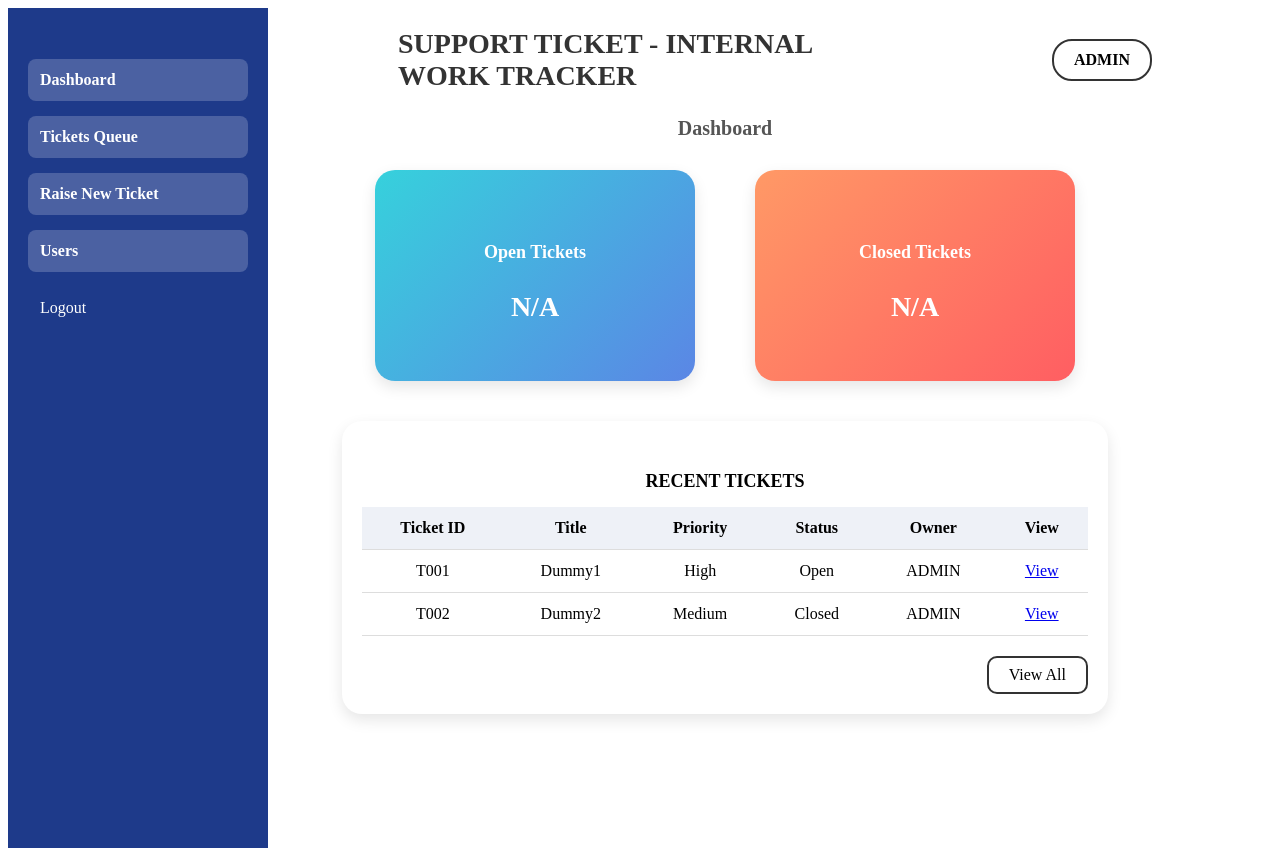
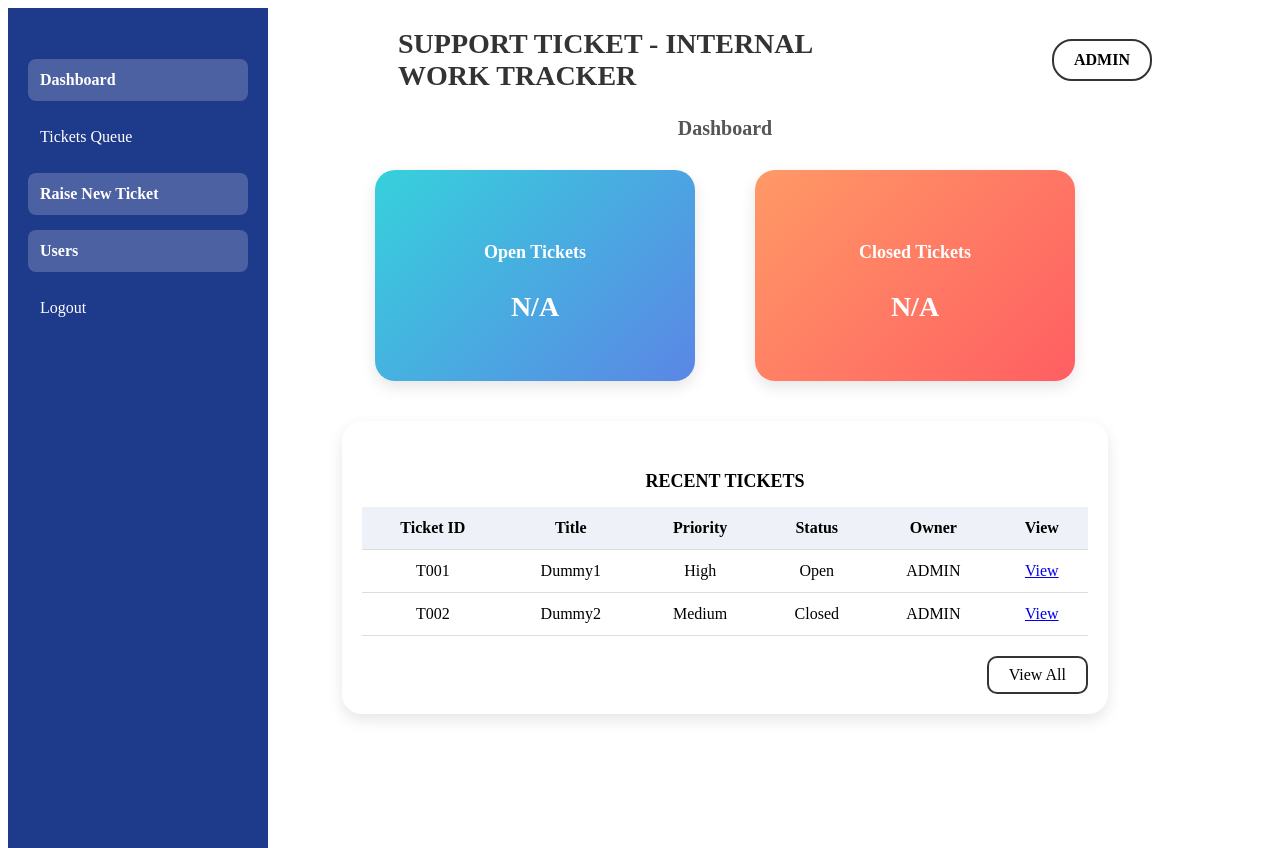
Before and after one commit to SIS-EBhogapurapu/Support-Ticket-and-Escalation-Board, an Angular app: page /admin in a window 1280 px wide. Built offline with nearby package versions, Linux system fonts and the light colour scheme.

Commit message:
Admin Tickets queue page completed

```diff
--- a/src/app/admin-sidebar/admin-sidebar.html
+++ b/src/app/admin-sidebar/admin-sidebar.html
@@ -5,7 +5,7 @@
       Dashboard
     </li>
 
-    <li class="menu-item" routerLink="" routerLinkActive="active">
+    <li class="menu-item" routerLink="/admin-tq" routerLinkActive="active">
       Tickets Queue
     </li>
 
--- a/src/app/app.routes.ts
+++ b/src/app/app.routes.ts
@@ -6,6 +6,8 @@ import { AdminComponent } from "./admin/admin";
 import { UsersTqComponent } from "./users-tq/users-tq";
 import { UsersNewtComponent } from './users-newt/users-newt';
 import { UsersTdesComponent } from "./users-tdes/users-tdes";
+import { AdminTqComponent } from './admin-tq/admin-tq';
+
 
 
 export const routes: Routes = [
@@ -14,7 +16,8 @@ export const routes: Routes = [
   { path: 'admin', component: AdminComponent},
   { path: 'Userstq', component: UsersTqComponent},
   { path: 'users-newt', component:UsersNewtComponent},
-  { path: 'users-tdes', component: UsersTdesComponent}
+  { path: 'users-tdes', component: UsersTdesComponent},
+  { path: 'admin-tq', component: AdminTqComponent}
 ];
 
 @NgModule({
```
